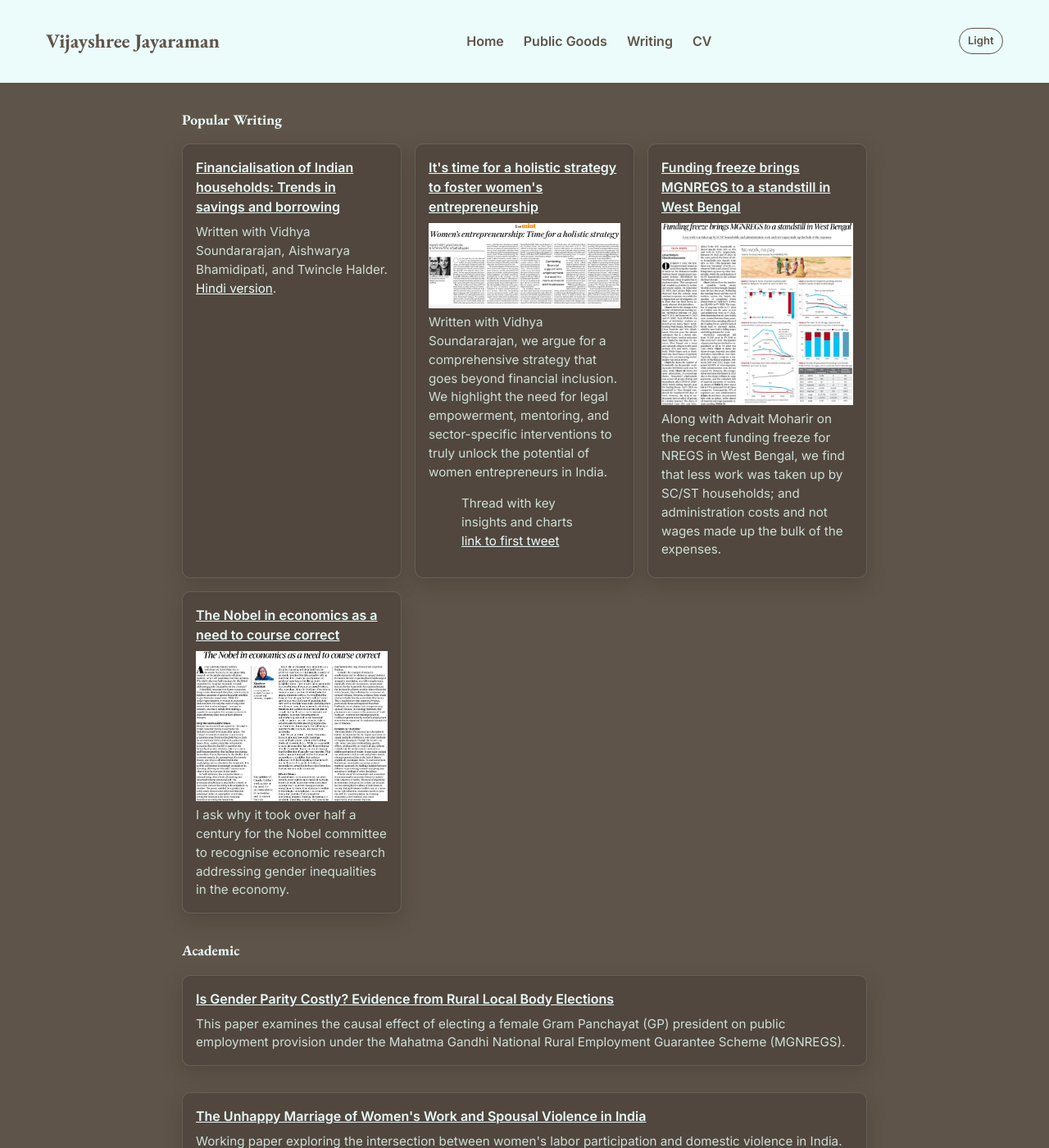
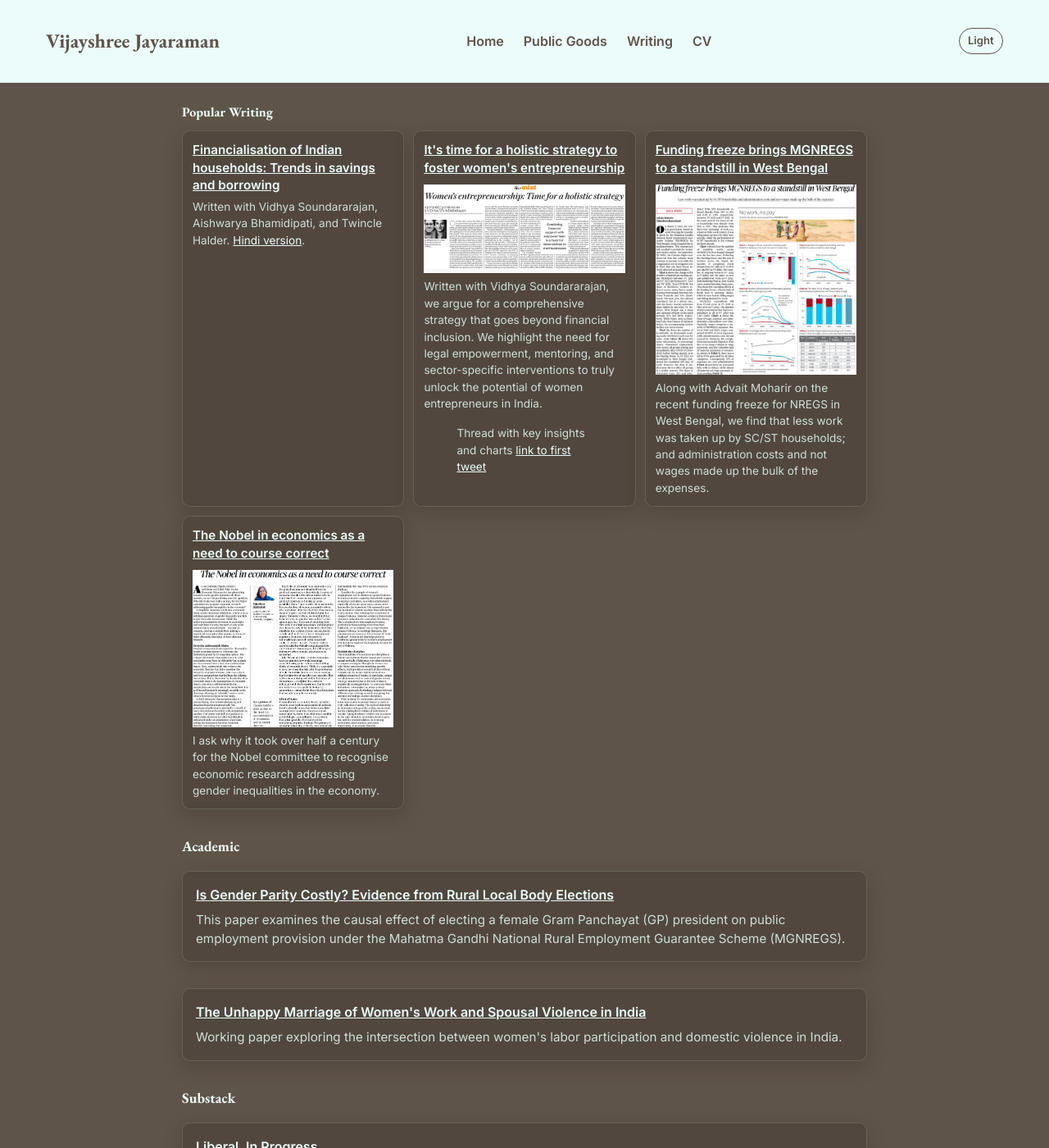
Before and after one commit to vijayshree-jayaraman/vijayshree-jayaraman.github.io, a Jekyll site: the page built from writing.md, in a window 1280 px wide and 1400 px high. Shown: the whole window at 82% size. Built offline with Jekyll 4.4.1, drawn with Linux system fonts in a browser that asks for light colours.

Commit message:
Make Popular Writing section more compact

```diff
--- a/assets/css/style.css
+++ b/assets/css/style.css
@@ -73,6 +73,13 @@ a:hover{text-decoration-thickness:2px;text-underline-offset:3px}
 .card p{margin:0;color:var(--muted);font-size:.95rem}
 .card p+p{margin-top:.7rem}
 .card-links a{font-weight:600}
+.popular-writing{margin:1.5rem 0}
+.popular-writing h2{font-size:1rem;margin-bottom:.65rem}
+.popular-writing .card-grid{gap:.7rem}
+.popular-writing .card{padding:.75rem}
+.popular-writing .card h4{font-size:.95rem;line-height:1.4;margin-bottom:.35rem}
+.popular-writing .card p{font-size:.85rem;line-height:1.5}
+.popular-writing .card img{margin-top:.25rem}
 .featured-card{border-top:3px solid var(--highlight)}
 .spotlight{padding:1.5rem;border:1px solid var(--border);border-radius:var(--radius);background:var(--surface);box-shadow:0 8px 22px var(--shadow)}
 .spotlight h2{font-size:1.5rem;margin:.25rem 0 .5rem}
--- a/writing.md
+++ b/writing.md
@@ -5,7 +5,7 @@ permalink: /writing/
 ---
 
 <div class="container">
-  <section class="section">
+  <section class="section popular-writing">
     <h2>Popular Writing</h2>
     <div class="card-grid">
       <article class="card">
```
